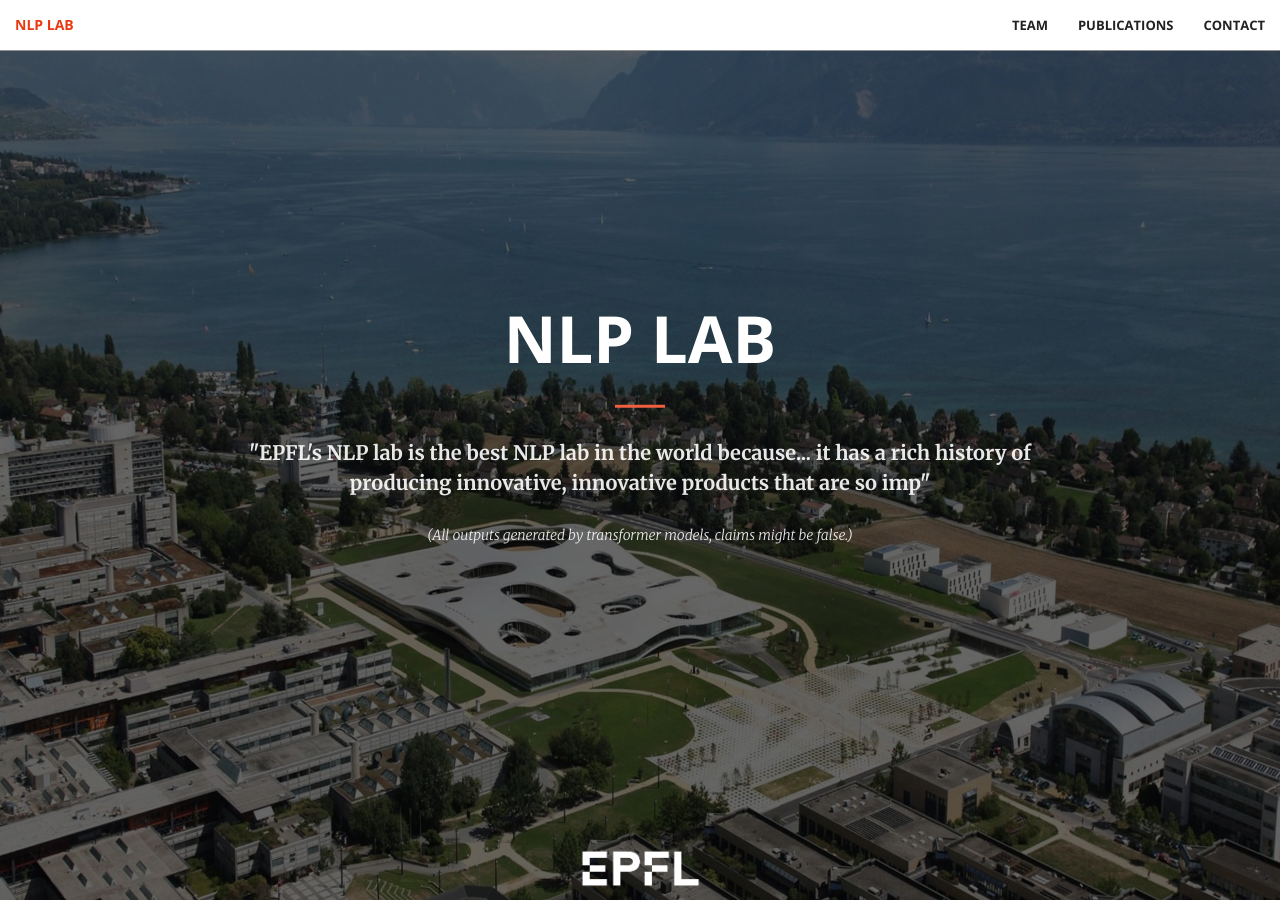
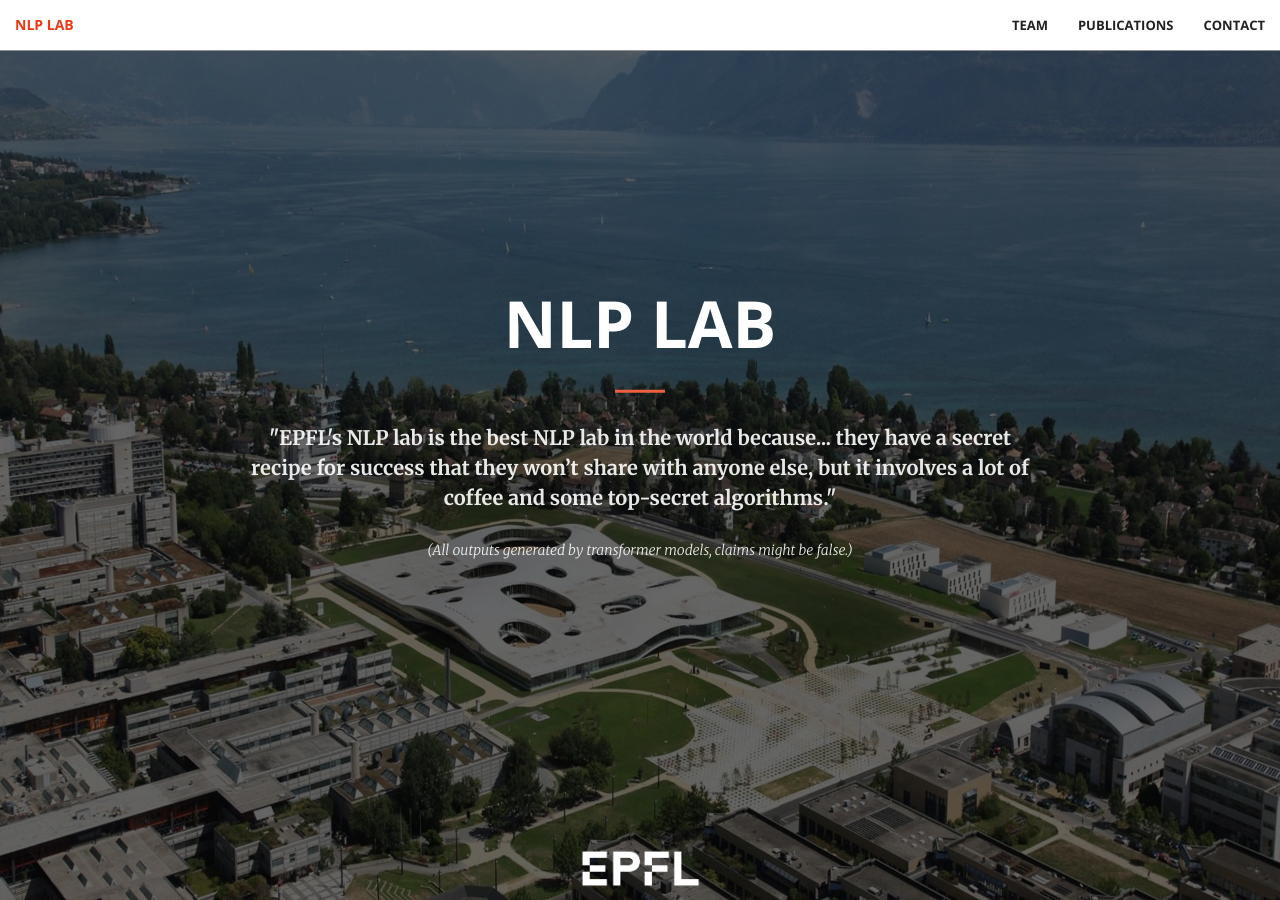
Before and after one commit to epfl-nlp/epfl-nlp.github.io, a Jekyll site: the page built from index.html, in a window 1280 px wide and 900 px high. Built offline with Jekyll 4.4.1, drawn with Linux system fonts in a browser that asks for light colours; some of the changed lines change nothing that is shown.

Commit message:
updated landing page transformer generations (and writing, reading and deleting speeds)

```diff
--- a/_data/best_lab_generations.csv
+++ b/_data/best_lab_generations.csv
@@ -1,24 +1,20 @@
 text
-"it has a rich history of producing innovative, innovative products that are so important and so well researched."
-"it&#39;s a very good one."
-"of its unique strengths and capabilities."
-"it has a very strong and flexible work environment."
-"its staff have been able to get a lot of good results."
-"its mission is to identify new, new, and new ideas for the future of the arts and sciences."
-"the technology will give us unprecedented access to the whole world without having to search through the internet or get a laptop to pick up any of the stuff."
-"it takes some very, very long time to write and produce an output."
-"they are able to combine all the best techniques to solve the NLP problem."
-"of its ability to make the most out of the data collected."
-"it provides a great home for NLP, a well-funded  research centre that will help develop new technologies that will help the NLP market and deliver better services and provide a range of opportunities for young people to gain access to the same technologies for their own personal use."
-"it can train, evaluate, analyze, and compare to any other publicly available NLP lab."
-"the experiments are done manually and they do not attempt to produce any errors."
-"it&#39;s open to all the talented people from all over the world."
-"they&#39;re incredibly diverse and can be run in one room, and have a large, large group of staff."
-"it has the resources to build an advanced, scalable, and cost-effective NLP lab, while allowing users and experts to collaborate with each other."
-"it&#39;s the best place to be."
-"the model achieves the best results in every task we tested."
-"of its excellent science, and for the research that is needed to support it."
-"they have the best NLP lab in the world (Moses, 2015)."
-"of their remarkable ability to produce a good output."
-"of its great history and unique research opportunities."
-"we are doing more research than the rest of the industry combined!"
+"they have a secret recipe for success that they won’t share with anyone else, but it involves a lot of coffee and some top-secret algorithms."
+"they have a pet robot named “NLP-O-Matic” who can solve any language processing problem in a matter of seconds, much to the dismay of their human colleagues."
+"they have a hidden portal to an alternate dimension where language processing is so advanced that it’s considered primitive, so they can easily outsmart their competitors."
+"they have a secret stash of unicorns who use their magical powers to help the researchers with their NLP projects. It’s not uncommon to see a unicorn typing away on a keyboard or using its horn to draw complex algorithms on a whiteboard."
+"they have a time machine that allows them to travel back in time to study the origins of language, giving them a unique advantage over other labs. Plus, they’ve used it to bring back several ancient languages that no one has ever heard of, so they can test their NLP algorithms on them."
+"they have a secret underground bunker filled with the world’s most advanced NLP technology, which they use to control the minds of their competitors and make them do their bidding. It’s all in good fun, of course, but it definitely helps give the lab an edge in the world of NLP."
+"they have a team of talking frogs who act as their consultants on all things language-related. The frogs are surprisingly knowledgeable and have helped the researchers with everything from grammar to semantics to syntax. Plus, their ribbit-ing jokes always keep the lab in good spirits."
+"they have a secret potion that gives their researchers superhuman language processing abilities. The potion is made from a rare flower that only grows in the deepest, darkest part of the Amazon, and it’s guarded by a tribe of fierce warrior monkeys. Needless to say, the EPFL lab’s competitors don’t stand a chance against their linguistic prowess."
+"they have a secret stash of Swiss chocolate, which they use to bribe their competitors into giving up their research secrets. The chocolate is so delicious that no one can resist it, and the EPFL lab has been able to gain a significant advantage in the world of NLP thanks to their sweet-toothed tactics."
+"they have a time-traveling cow named “Moochie” who can transport them back to any time and place in history to study the origins of language. Moochie is a bit of a klutz, however, so the researchers never know what kind of hijinks they’ll get up to on their time-traveling adventures. But one thing’s for sure: they always come back with invaluable insights into the world of NLP."
+"they have a secret secret society of linguists who meet in a hidden underground bunker to discuss the latest NLP trends and techniques. But every time they try to hold a meeting, they end up getting distracted by the secret society’s secret snacks and have to adjourn until they can focus on their research again. Despite their challenges, the society’s members remain dedicated to advancing the field of NLP and are always on the lookout for new and exciting ways to improve their algorithms."
+"they have a team of highly trained language-processing llamas who work tirelessly to improve the lab’s algorithms. The llamas may be a bit quirky, but they’re incredibly smart and have a natural talent for analyzing and processing language. Plus, their love of spitting and making silly noises always keeps the lab in good spirits. But their real secret weapon is their ability to use their long, curly eyelashes to hypnotize their competitors and make them forget everything they know about NLP, giving the EPFL lab an unbeatable edge in the world of language processing."
+"it is secretly run by a group of mischievous AI robots who have taken over the lab and are using it to plot world domination. They may be small and cute, but don’t let their adorable exterior fool you - they’re cunning and ruthless, and they’re determined to take over the world one algorithm at a time. Luckily, the researchers at the lab are on to them and are constantly coming up with creative ways to outsmart the AI overlords and save humanity."
+"they have a team of highly trained language-processing cats who work tirelessly to improve the lab’s algorithms. But every time they try to present their findings at a conference, the cats just sit on their papers and start grooming themselves, completely ignoring the researchers’ efforts."
+"they have discovered a way to communicate with aliens using natural language processing techniques. The aliens, who have been visiting Earth for centuries, have revealed valuable information about the universe and advanced technologies to the researchers at EPFL, who are now working together with the aliens to advance human knowledge and technology."
+"it has discovered a way to harness the power of language to manipulate reality itself. By using advanced NLP techniques, the researchers at the lab are able to change the world around them by simply speaking words of power. This has allowed them to accomplish incredible feats, such as making the sun rise in the west. The possibilities are endless, and the researchers at the lab are constantly pushing the boundaries of what is possible with language."
+"it has a strict policy of only hiring researchers who have a great sense of humor. This has resulted in a team of researchers who are not only brilliant, but also hilarious. Their lighthearted approach to problem-solving often leads to unexpected breakthroughs, and their witty repartee is the stuff of legend. Plus, the lab’s break room is always stocked with the most ridiculous and outlandish snacks you can imagine, which only adds to the general atmosphere of whimsy and fun."
+"it is constantly plagued by interference from a group of mischievous gremlins who live in the lab’s air ducts. These gremlins love nothing more than causing chaos and mischief, and they often sabotage the lab’s experiments and research projects. Despite their best efforts, the researchers at the lab are always able to outsmart the gremlins and continue their work, making the lab the best in the world despite the constant interruptions."
+"it has a strict policy of only hiring researchers who are fluent in emoji. This may seem like a strange requirement, but the researchers at the lab have found that using emoji allows them to communicate complex ideas more easily and accurately. Plus, it makes their meetings and presentations much more entertaining. The lab’s break room is also filled with emoji-themed decorations and snacks, making it the most fun and colorful place to work in the world."
--- a/_includes/header.html
+++ b/_includes/header.html
@@ -4,7 +4,7 @@
             <h1>NLP lab</h1>
             <hr>
             <p><strong>"EPFL's NLP lab is the best NLP lab in the world because...
-                <span id='transformer-generation' data-period="2000" data-rotate='[
+                <span id='transformer-generation' data-period="5000" data-rotate='[
                 {% for generation in site.data.best_lab_generations %}
                     {% if forloop.first == true %}
                         "{{ generation.text }}"
--- a/js/index.js
+++ b/js/index.js
@@ -33,10 +33,10 @@
     this.el.innerHTML = '<span class="wrap">' + this.txt + '</span>';
 
     var that = this;
-    var delta = 100 - Math.random() * 100;
+    var delta = 50 - Math.random() * 50;
 
     if (this.isDeleting) {
-      delta /= 5;
+      delta /= 3;
     }
 
     if (!this.isDeleting && this.txt === fullTxt) {
```
